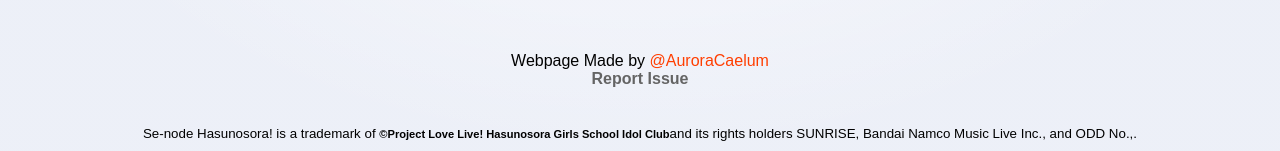
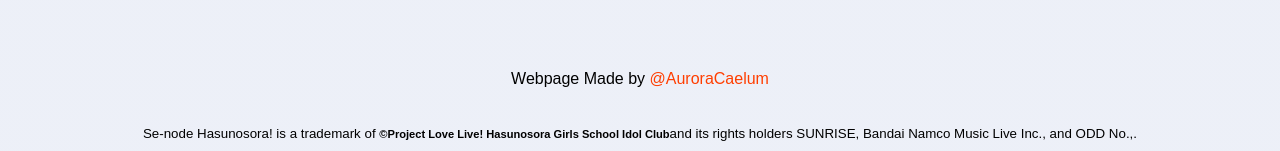
Before and after one commit to AuroraCaelum/sehasu-counter, a SvelteKit app: page / in a window 1280 px wide. Shown: the part 646-797 px from the top of the page. Built offline with nearby package versions, Linux system fonts and the light colour scheme; no server answers.

Commit message:
Text change

```diff
--- a/package.json
+++ b/package.json
@@ -23,6 +23,7 @@
 		"@types/cookie": "^0.5.1",
 		"@typescript-eslint/eslint-plugin": "^5.45.0",
 		"@typescript-eslint/parser": "^5.45.0",
+		"d3": "^7.8.5",
 		"eslint": "^8.28.0",
 		"eslint-config-prettier": "^8.5.0",
 		"eslint-plugin-svelte": "^2.30.0",
--- a/src/routes/+layout.svelte
+++ b/src/routes/+layout.svelte
@@ -11,11 +11,6 @@
 	<footer>
 		<div>
 			{@html $t('footer.info')}
-		</div>
-		<div class="issue">
-			<a href="https://github.com/AuroraCaelum/TakasakiInfo" style="color: rgb(100, 100, 100);"
-				>Report Issue</a
-			>
 		</div>
 		<div>
 			{@html $t('footer.disclaimer')}
--- a/src/routes/+page.svelte
+++ b/src/routes/+page.svelte
@@ -67,7 +67,9 @@
 		const day = d.getDate();
 		const hours = d.getHours();
 		const minutes = d.getMinutes();
-		return `${year}-${month}-${day} ${hours}:${minutes}:00`;
+		return `${year}-${('00' + month.toString()).slice(-2)}-${('00' + day.toString()).slice(-2)} ${(
+			'00' + hours.toString()
+		).slice(-2)}:${('00' + minutes.toString()).slice(-2)}:00`;
 	}
 </script>
 
--- a/src/routes/styles.css
+++ b/src/routes/styles.css
@@ -22,12 +22,7 @@ body {
 	background-attachment: fixed;
 	background-color: var(--color-bg-1);
 	background-size: 100vw 100vh;
-	background-image: radial-gradient(
-			50% 50% at 50% 50%,
-			rgba(255, 255, 255, 0.75) 0%,
-			rgba(255, 255, 255, 0) 100%
-		),
-		linear-gradient(180deg, var(--color-bg-0) 0%, var(--color-bg-1) 15%, var(--color-bg-2) 50%);
+	background-image: linear-gradient(180deg, var(--color-bg-0) 0%, var(--color-bg-1) 10%, var(--color-bg-2) 30%);
 }
 
 h1,
```
Also changed, not shown: src/lib/i18n/translations.js, 1 other file (tests, documents, lock files or other folders).
